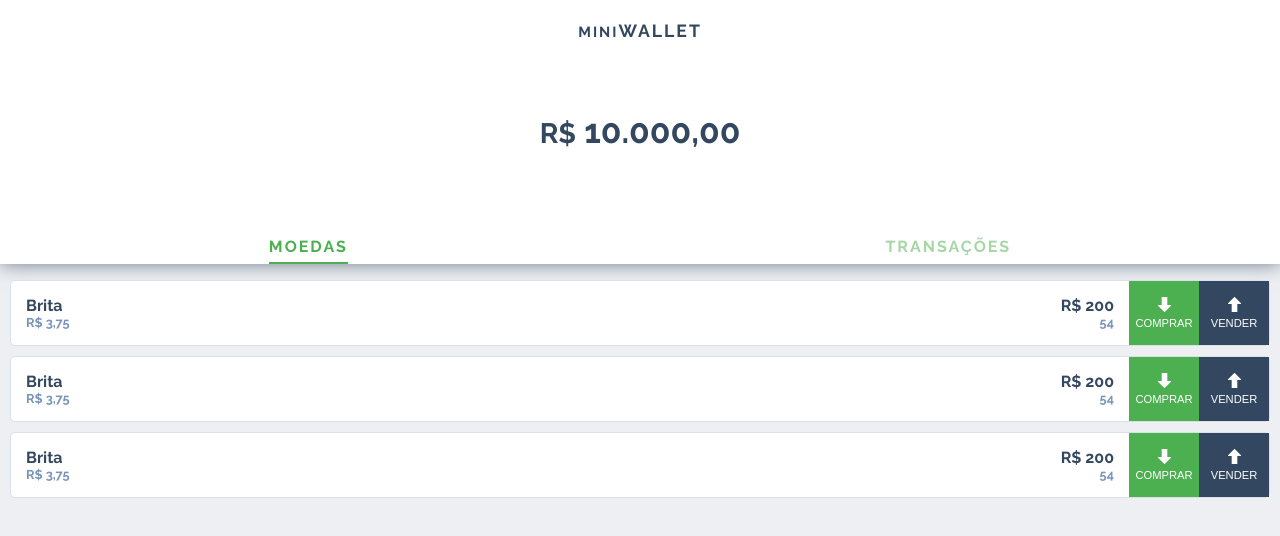
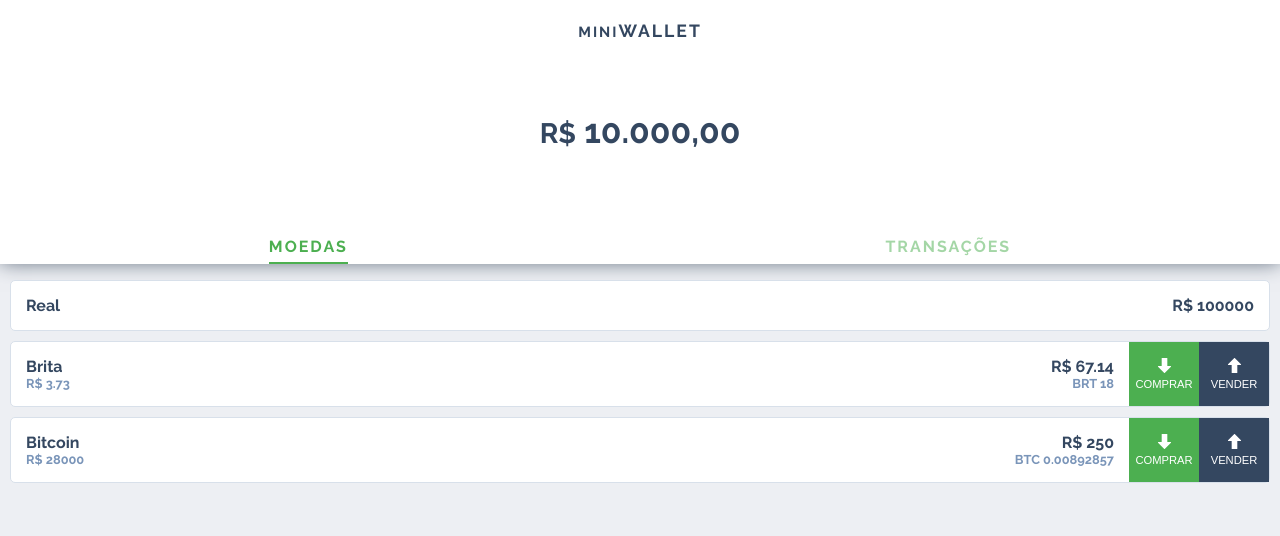
Before and after one commit to FidelisClayton/mini-wallet, a React (Create React App) app: page /home in a window 1280 px wide. Shown: the top 536 px of the page. Built offline with nearby package versions, Linux system fonts and the light colour scheme.

Commit message:
feat(home): add currency component props

```diff
--- a/src/components/Currencies.js
+++ b/src/components/Currencies.js
@@ -5,9 +5,25 @@ import Currency from './Currency'
 const Currencies = (props) => {
   return (
     <div className="home__currencies">
-      <Currency />
-      <Currency />
-      <Currency />
+      <Currency
+        name="Real"
+        total={100000}
+        exchangeable={false}
+      />
+      <Currency
+        name="Brita"
+        price={3.73}
+        total={67.14}
+        amount={18}
+        currency="BRT"
+      />
+      <Currency
+        name="Bitcoin"
+        price={28000}
+        total={250}
+        amount={0.00892857}
+        currency="BTC"
+      />
     </div>
   )
 }
--- a/src/components/Currency.js
+++ b/src/components/Currency.js
@@ -1,4 +1,5 @@
 import React from 'react'
+import PropTypes from 'prop-types'
 import { css } from 'emotion'
 
 import Button from './Button'
@@ -78,21 +79,38 @@ const styles = css({
   }
 })
 
-const Currency = (props) => {
+const Currency = ({
+  name,
+  price,
+  total,
+  amount,
+  currency,
+  exchangeable,
+  ...props
+}) => {
   return (
-    <div className={`currency ${styles}`}>
+    <div
+      className={`currency ${styles}`}
+      {...props}
+    >
       <div className="currency__info">
         <div className="currency__data">
-          <label className="currency__label currency__coin">Brita</label>
-          <label className="currency__label currency__price">R$ 3,75</label>
+          <label className="currency__label currency__coin">{ name }</label>
+
+          { price && (
+            <label className="currency__label currency__price">R$ { price }</label>
+          )}
         </div>
 
         <div className="currency__data currency__data--right">
-          <label className="currency__label currency__total">R$ 200</label>
-          <label className="currency__label currency__amount">54</label>
+          <label className="currency__label currency__total">R$ { total }</label>
+          { amount && (
+            <label className="currency__label currency__amount">{ currency } { amount }</label>
+          )}
         </div>
       </div>
 
+      { exchangeable && (
         <div className="currency__actions">
           <Button className="currency__action-button">
             <ArrowIcon className="currency__action-icon" />
@@ -103,8 +121,21 @@ const Currency = (props) => {
             Vender
           </Button>
         </div>
+      )}
     </div>
   )
 }
 
+Currency.defaultProps = {
+  exchangeable: true
+}
+
+Currency.propTypes = {
+  name: PropTypes.string.isRequired,
+  price: PropTypes.number,
+  total: PropTypes.number,
+  amount: PropTypes.amount,
+  styles: PropTypes.string
+}
+
 export default Currency
```
Lines whose indentation alone changed are shown as unchanged.
